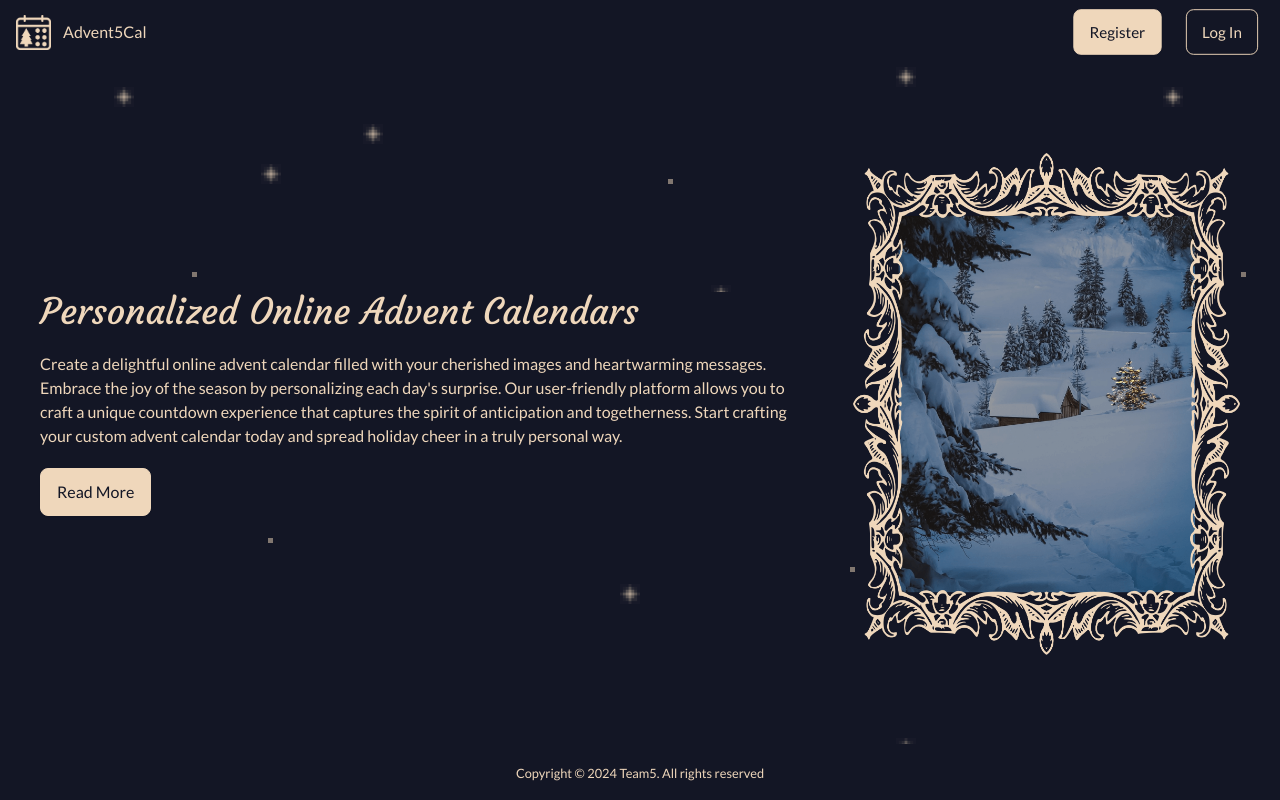
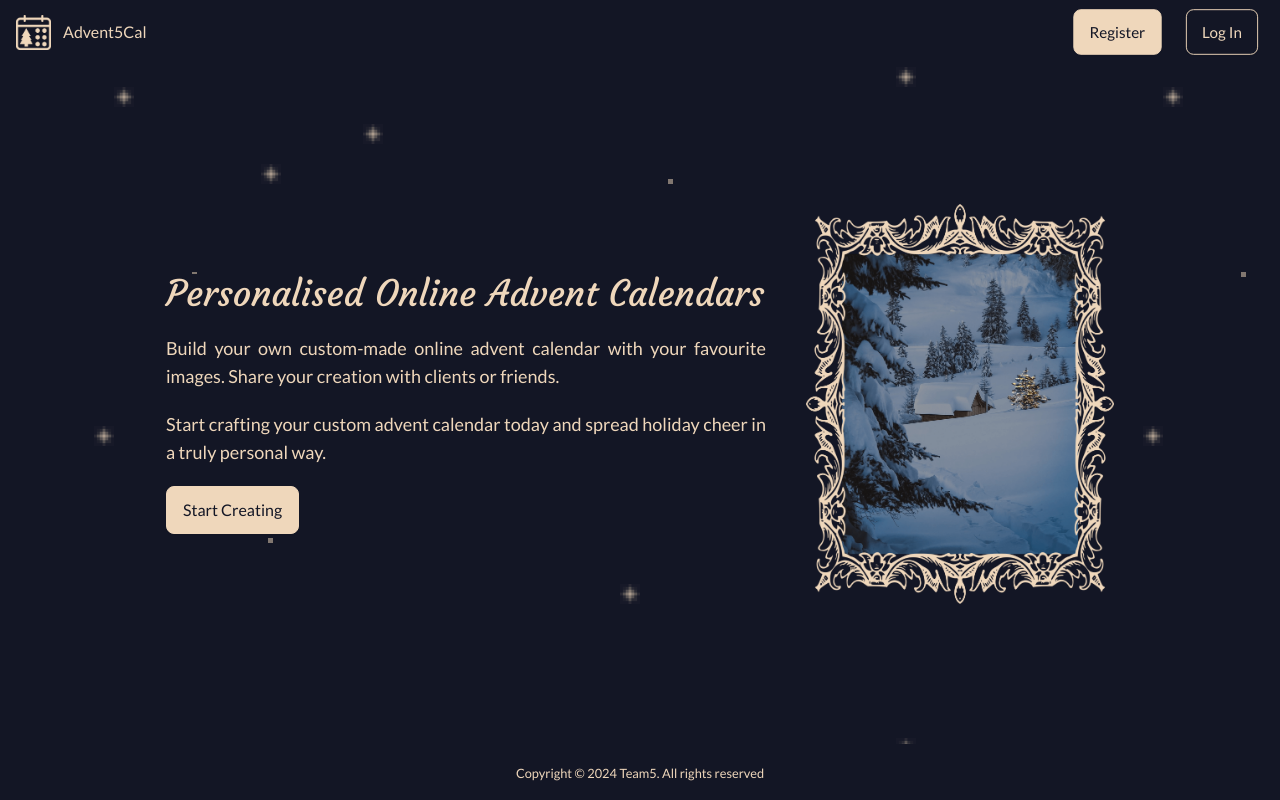
Before and after one commit to johntrehearn/CalendarApp-Team-5, a Next.js app in the folder frontend/: page / in a window 1280 px wide. Built offline with nearby package versions, Linux system fonts and the light colour scheme.

Commit message:
Fix issues throughout the pages

```diff
--- a/frontend/src/app/edit/[id]/page.tsx
+++ b/frontend/src/app/edit/[id]/page.tsx
@@ -296,11 +296,11 @@ const EditCalendarPage = () => {
     <main className="grid md:grid-cols-[300px_1fr] min-h-screen">
       {/* View navigation on small screens */}
       <div className="md:hidden flex flex-col gap-3 w-max fixed bottom-5 right-5 z-20">
-        <a href="#settings" className="btn btn-sm btn-accent text-lg">
+        <a href="#settings" className="btn-main btn-sm">
           <FaArrowUpLong />
           <FaEdit />
         </a>
-        <a href="#preview" className="btn btn-sm btn-accent text-lg">
+        <a href="#preview" className="btn-main btn-sm">
           <FaArrowDownLong />
           <FaCalendarDays />
         </a>
@@ -309,12 +309,12 @@ const EditCalendarPage = () => {
       <section id="settings" className="flex flex-col gap-12 max-w-[300px] mx-auto py-8 px-4 bg-base text-white">
         {/* Title */}
         <div>
-          <h2 className="text-3xl">Title</h2>
+          <h2 className="text-xl mb-1">Title</h2>
           <input type="text" placeholder="Enter calendar title" className="input input-bordered w-full max-w-xs text-stone-900 bg-white" onChange={handleTitleChange} />
         </div>
         {/* Background */}
         <div>
-          <h2 className="text-3xl">Background</h2>
+          <h2 className="text-xl mb-1">Background</h2>
           <div className="bg-slate-500 p-3 flex flex-col gap-3 rounded">
             <input type="file" className="file-input file-input-bordered w-full max-w-xs text-stone-900 bg-white" onChange={handleBgChange} />
             <button className="btn btn-warning btn-outline btn-sm" onClick={handleResetBg}>
@@ -324,7 +324,7 @@ const EditCalendarPage = () => {
         </div>
         {/* Hatches */}
         <div>
-          <h2 className="text-3xl">Hatches</h2>
+          <h2 className="text-xl mb-1">Hatches</h2>
           {/* Carousel */}
           <div className="bg-slate-500 p-3 flex flex-col gap-3 rounded">
             {/* Carousel navigation */}
@@ -358,11 +358,11 @@ const EditCalendarPage = () => {
           </div>
         </div>
         {/* Submit */}
-        <button className="btn btn-primary text-base" onClick={handleSubmit}>
+        <button className="btn-main" onClick={handleSubmit}>
           Submit
         </button>
         {/* Cancel */}
-        <Link className="btn btn-outline text-white text-base" href="/calendars">
+        <Link className="btn-two" href="/calendars">
           Cancel
         </Link>
       </section>
--- a/frontend/src/app/globals.css
+++ b/frontend/src/app/globals.css
@@ -118,6 +118,7 @@ button {
 .link-btn {
   color: var(--clr-accent);
   text-decoration: none;
+  text-underline-offset: 0.3rem;
   font-size: 1rem;
 }
 .link-btn:hover {
--- a/frontend/src/app/login/page.tsx
+++ b/frontend/src/app/login/page.tsx
@@ -31,17 +31,13 @@ const LoginPage = () => {
 
   return (
     <main className="content-width flex items-center justify-center py-10">
-      <div className="card max-w-80 w-full bg-[#e2e8f0] shadow-xl px-6 py-4">
-        <div className="flex items-center justify-between clr-base">
-          <IoIosStar fontSize={30} />
-          <div className={`${fontTitle} text-4xl text-current bg-[#e2e8f0] my-8 text-center`}>Log In</div>
-          <IoIosStar fontSize={30} />
-        </div>
+      <div className="card bg-[#e2e8f0] shadow-xl px-5 py-10 max-w-96 w-full">
+        <h2 className="text-center text-2xl clr-base mb-5">Log In</h2>
 
         <form onSubmit={handleSubmit} className="flex flex-col items-center gap-5">
           <input type="text" placeholder="Email" className="input input-bordered w-full max-w-xs text-stone-900 bg-white"></input>
           <input type="password" placeholder="Password" className="input input-bordered w-full max-w-xs text-stone-900 bg-white"></input>
-          <button type="submit" className="btn btn-primary text-base">
+          <button type="submit" className="btn-two">
             Submit
           </button>
         </form>
--- a/frontend/src/app/new/page.tsx
+++ b/frontend/src/app/new/page.tsx
@@ -260,11 +260,11 @@ const NewCalendarPage = () => {
     <main className="grid md:grid-cols-[300px_1fr] min-h-screen">
       {/* View navigation */}
       <div className="md:hidden flex flex-col gap-3 w-max fixed bottom-5 right-5 z-20">
-        <a href="#settings" className="btn btn-sm btn-accent text-lg">
+        <a href="#settings" className="btn-main btn-sm">
           <FaArrowUpLong />
           <FaEdit />
         </a>
-        <a href="#preview" className="btn btn-sm btn-accent text-lg">
+        <a href="#preview" className="btn-main btn-sm">
           <FaArrowDownLong />
           <FaCalendarDays />
         </a>
@@ -273,17 +273,17 @@ const NewCalendarPage = () => {
       <section id="settings" className="flex flex-col gap-12 max-w-[300px] mx-auto py-8 px-4 bg-base text-white">
         {/* Title */}
         <div>
-          <h2 className="text-3xl">Title</h2>
+          <h2 className="text-xl mb-1">Title</h2>
           <input type="text" placeholder="Enter calendar title" className="input input-bordered w-full max-w-xs text-stone-900 bg-white" onChange={handleTitleChange} />
         </div>
         {/* Background */}
         <div>
-          <h2 className="text-3xl">Background</h2>
+          <h2 className="text-xl mb-1">Background</h2>
           <input type="file" className="file-input file-input-bordered w-full max-w-xs text-stone-900 bg-white" onChange={handleBgChange} />
         </div>
         {/* Hatches */}
         <div>
-          <h2 className="text-3xl">Hatches</h2>
+          <h2 className="text-xl mb-1">Hatches</h2>
           {/* Carousel */}
           <div className="bg-slate-500 p-3 flex flex-col gap-3 rounded">
             {/* Carousel navigation */}
@@ -323,11 +323,11 @@ const NewCalendarPage = () => {
           </div>
         </div>
         {/* Submit */}
-        <button className="btn btn-primary text-base" onClick={handleSubmit}>
+        <button className="btn-main" onClick={handleSubmit}>
           Submit
         </button>
         {/* Cancel */}
-        <Link className="btn btn-outline text-white text-base" href="/calendars">
+        <Link className="btn-two" href="/calendars">
           Cancel
         </Link>
       </section>
--- a/frontend/src/app/page.tsx
+++ b/frontend/src/app/page.tsx
@@ -1,19 +1,32 @@
+'use client';
+
 import { fontTitle } from './utilities/font';
 import Image from 'next/image';
+import Link from 'next/link';
+import { useAuthContext } from '@/contexts/AuthContext';
 
 export default function Home() {
+  const { isLoggedIn } = useAuthContext();
+
   return (
-    <main className="content-width grid gap-10 md:grid-cols-[2fr_1fr] items-center py-10">
-      <div className="flex flex-col justify-center items-center md:items-start gap-5 bg-base">
-        <h1 className={`${fontTitle} clr-accent text-4xl text-center md:text-left`}>Personalized Online Advent Calendars</h1>
-        <p className="clr-accent">
-          Create a delightful online advent calendar filled with your cherished images and heartwarming messages. Embrace the joy of the season by personalizing each day&apos;s surprise. Our user-friendly platform allows you to craft a unique
-          countdown experience that captures the spirit of anticipation and togetherness. Start crafting your custom advent calendar today and spread holiday cheer in a truly personal way.
-        </p>
-        <button className="btn-main">Read More</button>
+    <main className="content-width grid gap-10 md:flex items-center justify-center py-10">
+      <div className="bg-base flex flex-col justify-center items-center md:items-start gap-5">
+        <h1 className={`${fontTitle} clr-accent text-4xl text-center md:text-left`}>Personalised Online Advent Calendars</h1>
+        <p className="clr-accent max-w-[600px] text-justify text-lg">Build your own custom-made online advent calendar with your favourite images. Share your creation with clients or friends.</p>
+        <p className="clr-accent max-w-[600px] text-justify text-lg">Start crafting your custom advent calendar today and spread holiday cheer in a truly personal way.</p>
+        {!isLoggedIn && (
+          <Link href="/register" className="btn-main">
+            Start Creating
+          </Link>
+        )}
+        {isLoggedIn && (
+          <Link href="/new" className="btn-main">
+            Create Calendar
+          </Link>
+        )}
       </div>
       <div className="hidden md:block">
-        <Image src="/landing-img.png" alt="Advent Calendar" width={800} height={400} priority={true} />
+        <Image src="/landing-img.png" alt="Advent Calendar" width={800} height={400} priority={true} className="max-h-[400px] w-auto" />
       </div>
     </main>
   );
--- a/frontend/src/app/register/page.tsx
+++ b/frontend/src/app/register/page.tsx
@@ -48,12 +48,8 @@ const RegisterPage = () => {
 
   return (
     <main className="content-width flex items-center justify-center py-10">
-      <div className="card bg-[#e2e8f0] shadow-xl px-6 py-4 max-w-96 w-full">
-        <div className="flex items-center justify-between clr-base">
-          <IoIosStar fontSize={30} />
-          <div className={`${fontTitle} text-4xl text-[color:purple] text-current bg-[#e2e8f0]  my-8 text-center`}>Register</div>
-          <IoIosStar fontSize={30} />
-        </div>
+      <div className="card bg-[#e2e8f0] shadow-xl px-5 py-10 max-w-96 w-full">
+        <h2 className="text-center text-2xl clr-base mb-5">Register</h2>
 
         <form className="flex flex-col items-center gap-5">
           <input
@@ -92,7 +88,7 @@ const RegisterPage = () => {
             value={confirmPassword}
             className="input input-bordered w-full max-w-xs text-stone-900 bg-white"
           ></input>
-          <button onClick={handleSubmit} type="submit" className="btn btn-primary text-base">
+          <button onClick={handleSubmit} type="submit" className="btn-two">
             Submit
           </button>
         </form>
--- a/frontend/src/components/CalendarCard.tsx
+++ b/frontend/src/components/CalendarCard.tsx
@@ -16,7 +16,7 @@ const CalendarCard: React.FC<CalendarCardProps> = ({ id, title, backgroundUrl, h
   };
 
   return (
-    <div className="card max-w-80 w-full bg-[#e2e8f0] shadow-xl p-4 grid grid-rows-[1.5fr_1fr]">
+    <div className="card max-w-80 w-full bg-[#e2e8f0] shadow-xl p-4 grid grid-rows-[1.5fr_1fr] hover:scale-105 transition-transform">
       <figure>
         <button className="w-full h-full" onClick={() => handleClick('show')}>
           <Image src={backgroundUrl} alt={title} width={320} height={320} className="rounded-xl object-cover object-center w-full h-full" />
@@ -26,15 +26,21 @@ const CalendarCard: React.FC<CalendarCardProps> = ({ id, title, backgroundUrl, h
         <h2 className="card-title text-lg pb-4 clr-base">{title}</h2>
 
         <div className="card-actions flex flex-wrap justify-center gap-4">
+          <div className="tooltip tooltip-bottom" data-tip="share">
             <button className="btn-card" onClick={() => handleClick('share')}>
               <IoShareSocial fontSize={30} />
             </button>
+          </div>
+          <div className="tooltip tooltip-bottom" data-tip="edit">
             <button className="btn-card" onClick={() => handleClick('edit')}>
               <FaEdit fontSize={30} />
             </button>
+          </div>
+          <div className="tooltip tooltip-bottom" data-tip="delete">
             <button className="btn-card" onClick={() => handleClick('delete')}>
               <RiDeleteBin6Line fontSize={30} />
             </button>
+          </div>
         </div>
       </div>
     </div>
```
Lines whose indentation alone changed are shown as unchanged.
